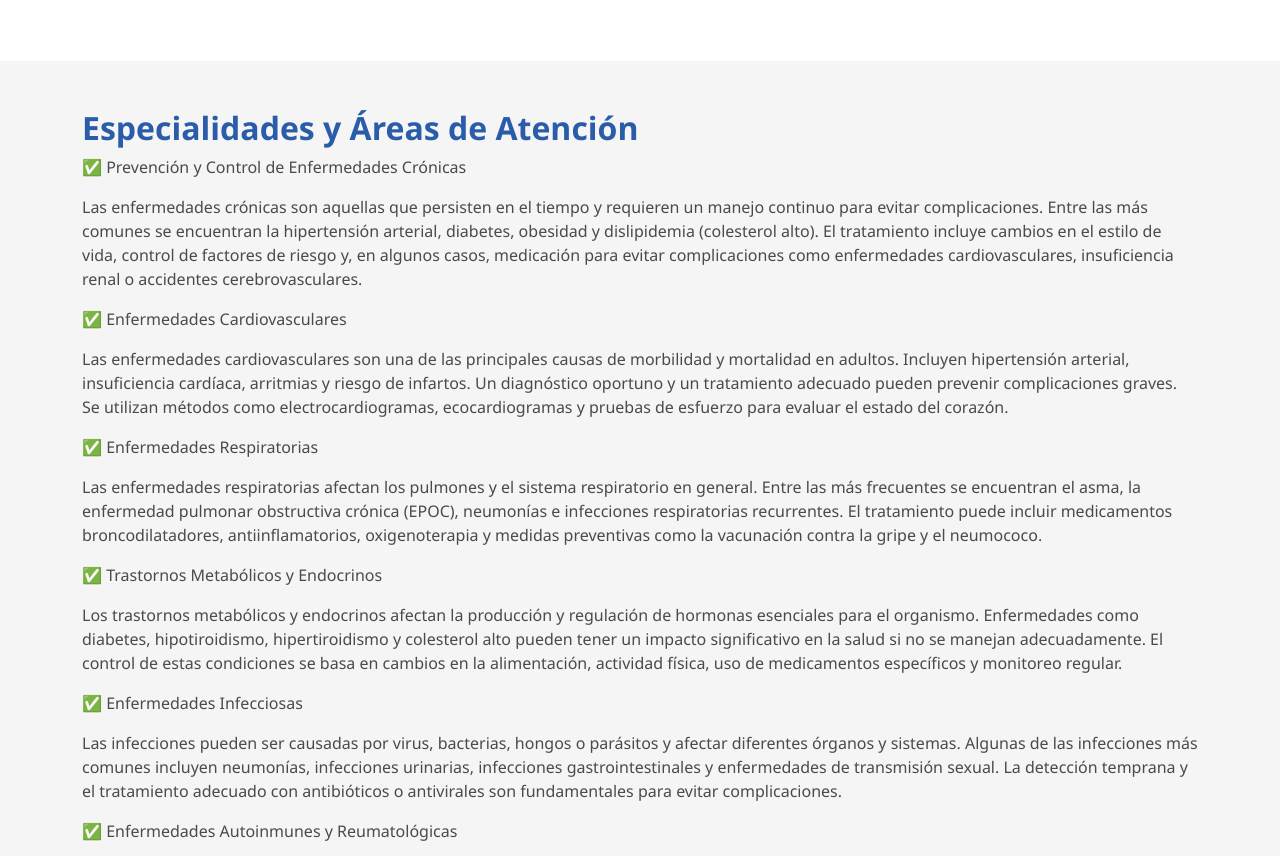
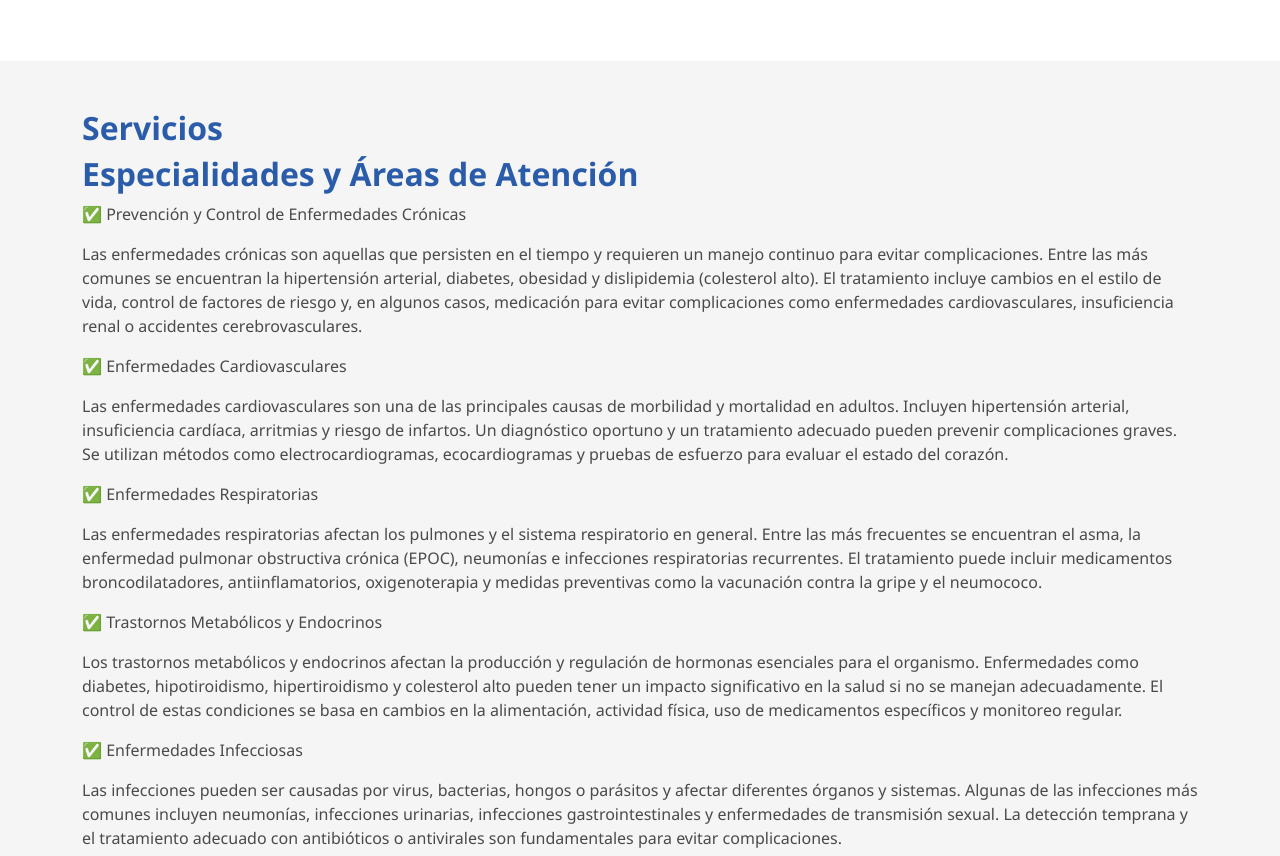
Before and after one commit to Jeralsoft/VanessaInternista, a plain HTML site: page index.html in a window 1280 px wide. Shown: the part 1713-2569 px from the top of the page. Drawn offline with nearby package versions, Linux system fonts and the light colour scheme.

Commit message:
Update index.html
actulizacion sección de servicios

```diff
--- a/index.html
+++ b/index.html
@@ -82,6 +82,7 @@
 
     <section id="servicios" class="py-5">
         <div class="container">
+            <h2>Servicios</h2>
             <h2>Especialidades y Áreas de Atención</h2>
             <p>✅ Prevención y Control de Enfermedades Crónicas</p>
             <p>Las enfermedades crónicas son aquellas que persisten en el tiempo y requieren un manejo continuo para evitar complicaciones. Entre las más comunes se encuentran la hipertensión arterial, diabetes, obesidad y dislipidemia (colesterol alto). El tratamiento incluye cambios en el estilo de vida, control de factores de riesgo y, en algunos casos, medicación para evitar complicaciones como enfermedades cardiovasculares, insuficiencia renal o accidentes cerebrovasculares.</p>
```
